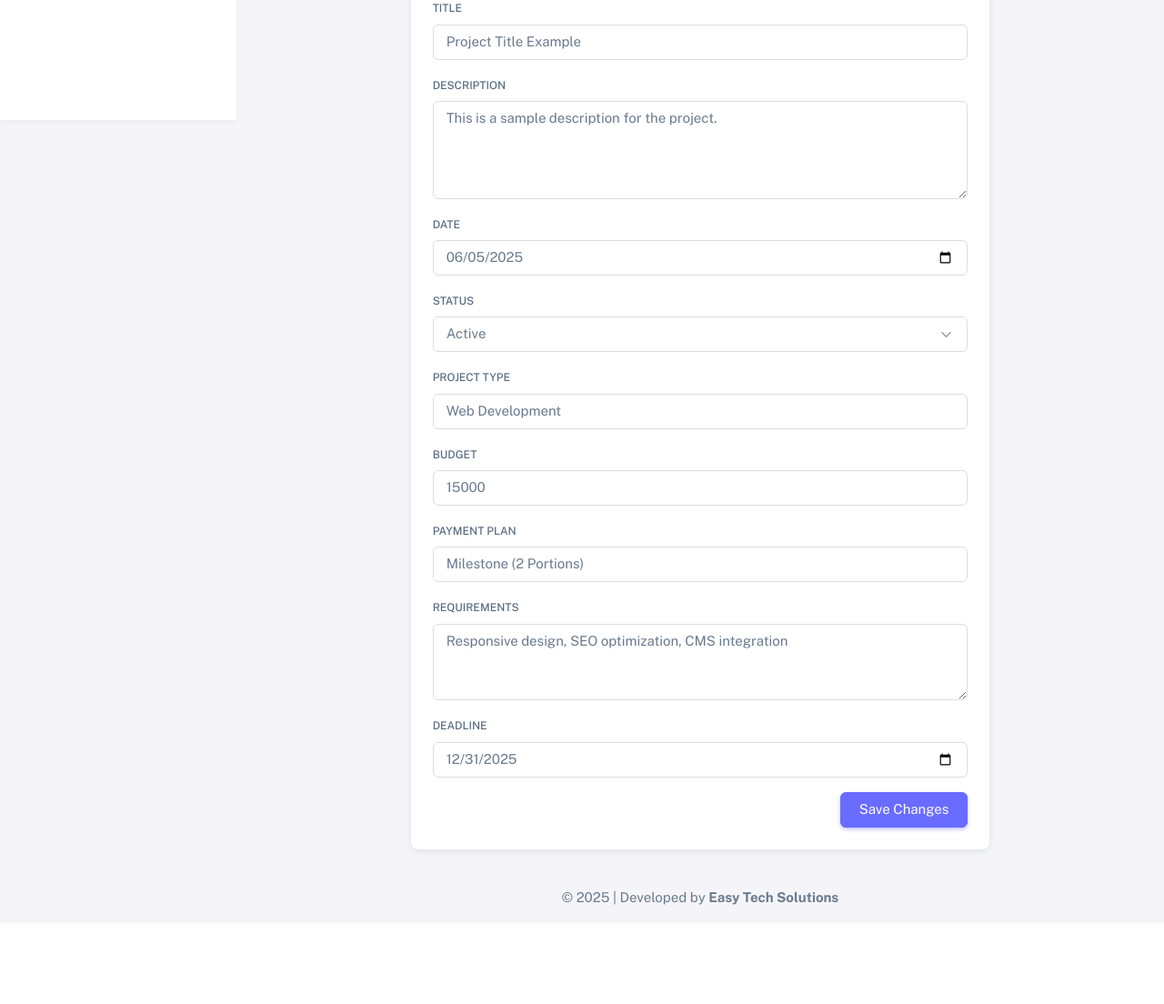
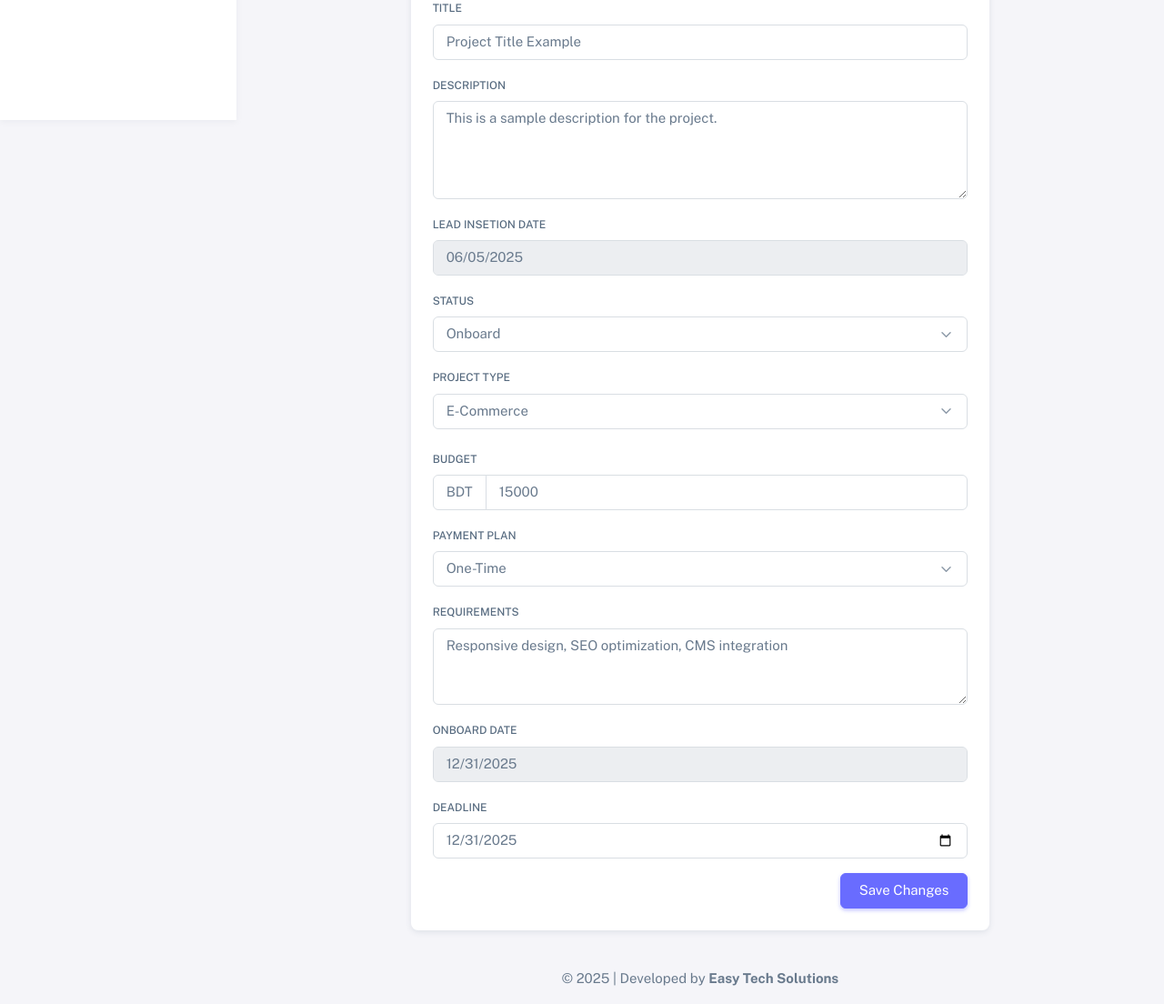
Before and after one commit to fardin-ahmed-shawon/easy_CRM, a PHP site: page /edit-project.php in a window 1280 px wide. Shown: the part 668-1772 px from the top of the page at 91% size. Before the commit the page ends 1663 px from the top, so only its background shows below. Run offline with PHP 8.4, Linux system fonts and the light colour scheme; some libraries are stand-ins or nearby versions.

Commit message:
up to date

```diff
--- a/aside.php
+++ b/aside.php
@@ -147,31 +147,26 @@
 
 
             <!-- Accounts -->
-            <li class="menu-item">
+            <li class="menu-item <?= in_array($current_page, ['accounts.php', 'collections.php', 'add-expense.php']) ? 'active open' : '' ?>">
               <a href="javascript:void(0)" class="menu-link menu-toggle">
                 <i class="menu-icon tf-icons bx bx-wallet"></i>
                 <div data-i18n="Projects">Accounts</div>
               </a>
 
               <ul class="menu-sub">
-                <li class="menu-item">
-                  <a href="" class="menu-link">
+                <li class="menu-item <?= $current_page == 'accounts.php' ? 'active' : '' ?>">
+                  <a href="accounts.php" class="menu-link">
                     <div data-i18n="Accounts">Accounts</div>
                   </a>
                 </li>
-                <li class="menu-item">
-                  <a href="" class="menu-link">
+                <li class="menu-item <?= $current_page == 'collections.php' ? 'active' : '' ?>">
+                  <a href="collections.php" class="menu-link">
                     <div data-i18n="Collections">Collections</div>
                   </a>
                 </li>
-                <li class="menu-item">
-                  <a href="" class="menu-link">
+                <li class="menu-item <?= $current_page == 'add-expense.php' ? 'active' : '' ?>">
+                  <a href="add-expense.php" class="menu-link">
                     <div data-i18n="Add Expense">Add Expense</div>
-                  </a>
-                </li>
-                <li class="menu-item">
-                  <a href="" class="menu-link">
-                    <div data-i18n="Send Money">Send Money</div>
                   </a>
                 </li>
               </ul>
--- a/edit-project.php
+++ b/edit-project.php
@@ -16,13 +16,14 @@
     'email' => 'fardin@gmail.com',
     'title' => 'Project Title Example',
     'description' => 'This is a sample description for the project.',
-    'date' => '2025-06-05',
-    'status' => 'Active',
+    'lead_insetion_date' => '2025-06-05',
+    'status' => 'Onboard',
     'type' => 'Web Development',
     'budget' => '15000',
     'payment_plan' => 'Milestone (2 Portions)',
     'requirements' => 'Responsive design, SEO optimization, CMS integration',
-    'deadline' => '2025-12-31',
+    'onboard_date' => '2025-12-31',
+    'deadline' => '2025-12-31'
 ];
 
 // Handle form submission
@@ -94,13 +95,12 @@
                             <textarea name="description" id="description" class="form-control" rows="4" required><?php echo $project['description']; ?></textarea>
                         </div>
                         <div class="mb-3">
-                            <label for="date" class="form-label">Date</label>
-                            <input type="date" name="date" id="date" class="form-control" value="<?php echo $project['date']; ?>" required>
+                            <label for="date" class="form-label">Lead Insetion Date</label>
+                            <input type="date" name="date" id="date" class="form-control" value="<?php echo $project['lead_insetion_date']; ?>" required disabled>
                         </div>
                         <div class="mb-3">
                             <label for="status" class="form-label">Status</label>
                             <select name="status" id="status" class="form-select" required>
-                                <option value="Active" <?php echo $project['status'] == 'Active' ? 'selected' : ''; ?>>Active</option>
                                 <option value="Onboard" <?php echo $project['status'] == 'Onboard' ? 'selected' : ''; ?>>Onboard</option>
                                 <option value="Completed" <?php echo $project['status'] == 'Completed' ? 'selected' : ''; ?>>Completed</option>
                                 <option value="Cancelled" <?php echo $project['status'] == 'Cancelled' ? 'selected' : ''; ?>>Cancelled</option>
@@ -108,19 +108,47 @@
                         </div>
                         <div class="mb-3">
                             <label for="type" class="form-label">Project Type</label>
-                            <input type="text" name="type" id="type" class="form-control" value="<?php echo $project['type']; ?>" required>
+                            <select id="type" name="type" class="form-select" id="exampleFormControlSelect1" aria-label="Default select example" required>
+                                <option value="" disabled <?php echo empty($project['type']) ? 'selected' : ''; ?>>Choose Project Type</option>
+                                <option value="e-commerce" <?php echo $project['type'] == 'e-commerce' ? 'selected' : ''; ?>>E-Commerce</option>
+                                <option value="multi_vendor_e-commerce" <?php echo $project['type'] == 'multi_vendor_e-commerce' ? 'selected' : ''; ?>>Multi Vendor E-Commerce</option>
+                                <option value="mini_e_commerce" <?php echo $project['type'] == 'mini_e_commerce' ? 'selected' : ''; ?>>Mini E-Commerce</option>
+                                <option value="landing_e_commerce" <?php echo $project['type'] == 'landing_e_commerce' ? 'selected' : ''; ?>>Landing Page E-Commerce</option>
+                                <option value="custom_website_development" <?php echo $project['type'] == 'custom_website_development' ? 'selected' : ''; ?>>Custom Website Development</option>
+                                <option value="professional_page_setup" <?php echo $project['type'] == 'professional_page_setup' ? 'selected' : ''; ?>>Professional Page Setup</option>
+                                <option value="ad_campaign" <?php echo $project['type'] == 'ad_campaign' ? 'selected' : ''; ?>>Ad Campaign</option>
+                                <option value="seo" <?php echo $project['type'] == 'seo' ? 'selected' : ''; ?>>SEO</option>
+                                <option value="custom_e_commerce_website" <?php echo $project['type'] == 'custom_e_commerce_website' ? 'selected' : ''; ?>>Custom E-Commerce Website</option>
+                            </select>
                         </div>
                         <div class="mb-3">
-                            <label for="budget" class="form-label">Budget</label>
-                            <input type="number" name="budget" id="budget" class="form-control" value="<?php echo $project['budget']; ?>" required>
+                          <label class="col-form-label" for="basic-default-name">Budget</label>
+                          <div>
+                            <div class="input-group">
+                                <span class="input-group-text">BDT</span>
+                                <input type="text" class="form-control" placeholder="Enter Budget Amount" aria-label="Amount" value="<?php echo $project['budget']; ?>" name="budget" id="budget" required>
+                            </div>
+                          </div>
                         </div>
+
                         <div class="mb-3">
                             <label for="payment_plan" class="form-label">Payment Plan</label>
-                            <input type="text" name="payment_plan" id="payment_plan" class="form-control" value="<?php echo $project['payment_plan']; ?>" required>
+                            <select name="payment_plan" id="payment_plan" class="form-select" aria-label="Default select example" required>
+                                <option value="" disabled <?php echo empty($project['payment_plan']) ? 'selected' : ''; ?>>Choose Payment Plan</option>
+                                <option value="one_time" <?php echo $project['payment_plan'] == 'one_time' ? 'selected' : ''; ?>>One-Time</option>
+                                <option value="monthly" <?php echo $project['payment_plan'] == 'monthly' ? 'selected' : ''; ?>>Monthly</option>
+                                <option value="milestone_2" <?php echo $project['payment_plan'] == 'milestone_2' ? 'selected' : ''; ?>>Milestone (2 Portions)</option>
+                                <option value="milestone_3" <?php echo $project['payment_plan'] == 'milestone_3' ? 'selected' : ''; ?>>Milestone (3 Portions)</option>
+                            </select>
                         </div>
+
                         <div class="mb-3">
                             <label for="requirements" class="form-label">Requirements</label>
                             <textarea name="requirements" id="requirements" class="form-control" rows="3" required><?php echo $project['requirements']; ?></textarea>
+                        </div>
+                        <div class="mb-3">
+                            <label for="onboard_date" class="form-label">Onboard Date</label>
+                            <input type="date" name="onboard_date" id="onboard_date" class="form-control" value="<?php echo $project['onboard_date']; ?>" required disabled>
                         </div>
                         <div class="mb-3">
                             <label for="deadline" class="form-label">Deadline</label>
```
Also changed, not shown: accounts.php (+14 -9 lines), add-expense.php (added, +15 -0 lines), collections.php (added, +89 -0 lines).
